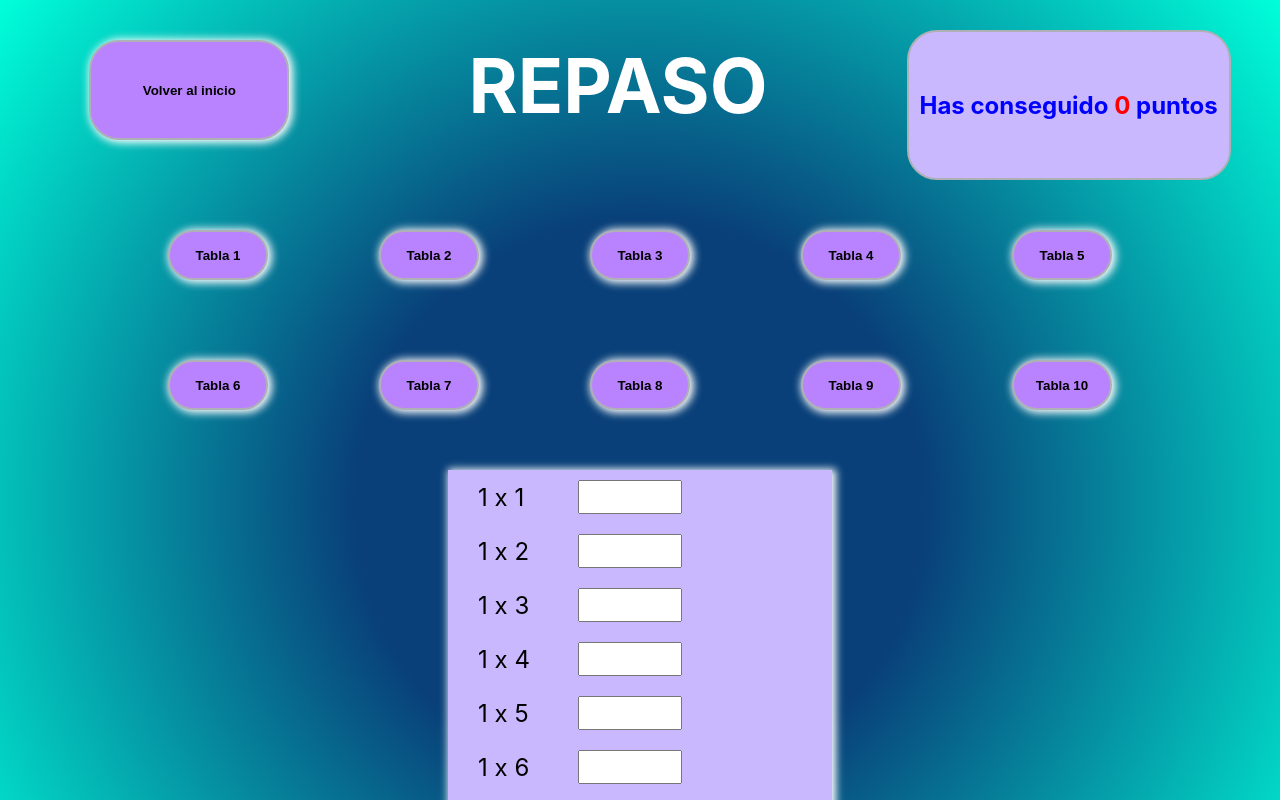
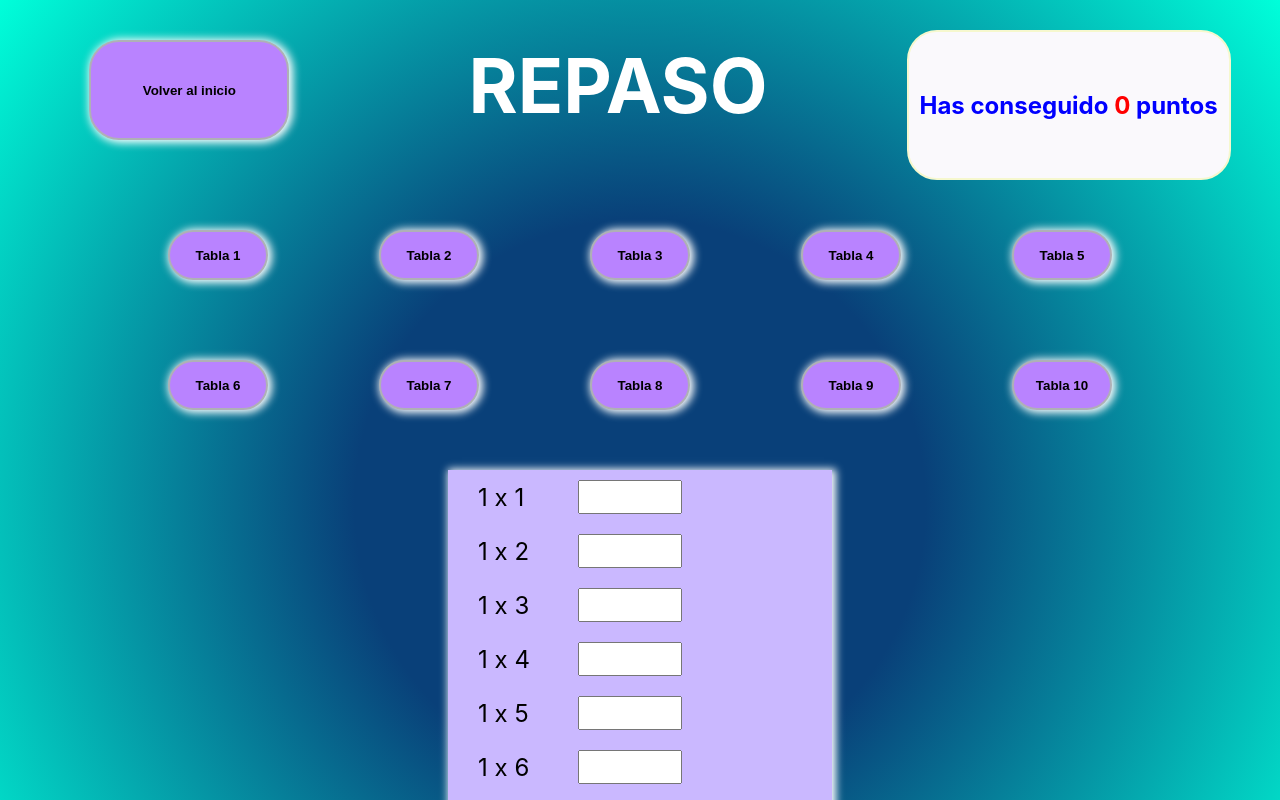
Before and after one commit to MariaJGuerrero/app-multiplicaciones, a React (Create React App) app: page /repaso in a window 1280 px wide. Shown: the top 800 px of the page. Built offline with nearby package versions, Linux system fonts and the light colour scheme.

Commit message:
funcion restar puntos

```diff
--- a/src/App.js
+++ b/src/App.js
@@ -21,27 +21,31 @@ function App() {
     setMarcador(marcador+1)
   }
 
+  function restarPuntos () {
+    setMarcador(marcador-1)
+  }
+
   return (
     <>
       <Router>
         <Routes>
           <Route exact path="/" element={
-            <puntuacionGeneral.Provider value={{ puntuacion: marcador, sumarPuntos: sumarPuntos }}>
+            <puntuacionGeneral.Provider value={{ puntuacion: marcador, sumarPuntos: sumarPuntos, restarPuntos: restarPuntos }}>
               <Home />
             </puntuacionGeneral.Provider>
           } />
           <Route exact path="/repaso" element={
-            <puntuacionGeneral.Provider value={{ puntuacion: marcador, sumarPuntos: sumarPuntos }}>
+            <puntuacionGeneral.Provider value={{ puntuacion: marcador, sumarPuntos: sumarPuntos, restarPuntos: restarPuntos }}>
               <Repaso />
             </puntuacionGeneral.Provider>
           } />
           <Route exact path="/verdadero" element={
-            <puntuacionGeneral.Provider value={{ puntuacion: marcador, sumarPuntos: sumarPuntos }}>
+            <puntuacionGeneral.Provider value={{ puntuacion: marcador, sumarPuntos: sumarPuntos, restarPuntos: restarPuntos }}>
               <Verdadero />
             </puntuacionGeneral.Provider>
           } />
           <Route exact path="/parejas" element={
-            <puntuacionGeneral.Provider value={{ puntuacion: marcador, sumarPuntos: sumarPuntos }}>
+            <puntuacionGeneral.Provider value={{ puntuacion: marcador, sumarPuntos: sumarPuntos, restarPuntos: restarPuntos }}>
               <Parejas />
             </puntuacionGeneral.Provider>
          } />
--- a/src/componentes/marcador/marcador.css
+++ b/src/componentes/marcador/marcador.css
@@ -2,8 +2,8 @@
     display: flex;
     min-height: 50px;
     min-width: 300px;
-    border: 2px solid #AFB0B6;
-    background-color: #CAB8FF;
+    border: 2px solid #f6f8ce;
+    background-color: #faf9fc;
     border-radius: 30px;
     justify-self: flex-end ;
     justify-content: center;
--- a/src/componentes/tabla-input.jsx
+++ b/src/componentes/tabla-input.jsx
@@ -19,7 +19,6 @@ const TablaInput = ({ numeroTabla, multiplicador }) => {
                         setEsResultadoValido(comprobarResultado(resultadoOperacion, resultadoDelUsuario))
                         if(resultadoDelUsuario === resultadoOperacion){
                             contadorPuntos.sumarPuntos()
-                            console.log(contadorPuntos.puntuacion)
                         }
                     } }
                     className='contenedor-resultado-input'
--- a/src/componentes/utils/contexto-marcador.js
+++ b/src/componentes/utils/contexto-marcador.js
@@ -1,5 +1,5 @@
 import React from "react";
 
-const puntuacionGeneral = React.createContext({ puntuacion: 0, sumarPuntos: ()=>{} });
+const puntuacionGeneral = React.createContext({ puntuacion: 0, sumarPuntos: ()=>{}, restarPuntos: ()=>{} });
 
 export default puntuacionGeneral;
--- a/src/paginas/parejas/parejas.jsx
+++ b/src/paginas/parejas/parejas.jsx
@@ -73,6 +73,8 @@ const Parejas = () => {
                 setResultadoValido(esValido);
                 if (esValido){
                   contadorPuntos.sumarPuntos()
+                }else{
+                  contadorPuntos.restarPuntos()
                 }
               } }
               className='tarjeta resultado'
--- a/src/paginas/verdadero/verdadero.jsx
+++ b/src/paginas/verdadero/verdadero.jsx
@@ -57,7 +57,8 @@ const Verdadero = () => {
         setBienHecho(esValido )
         if(esValido){
             contadorPuntos.sumarPuntos()
-            console.log(contadorPuntos.puntuacion)
+        }else{
+            contadorPuntos.restarPuntos()
         }
     }
 
```
